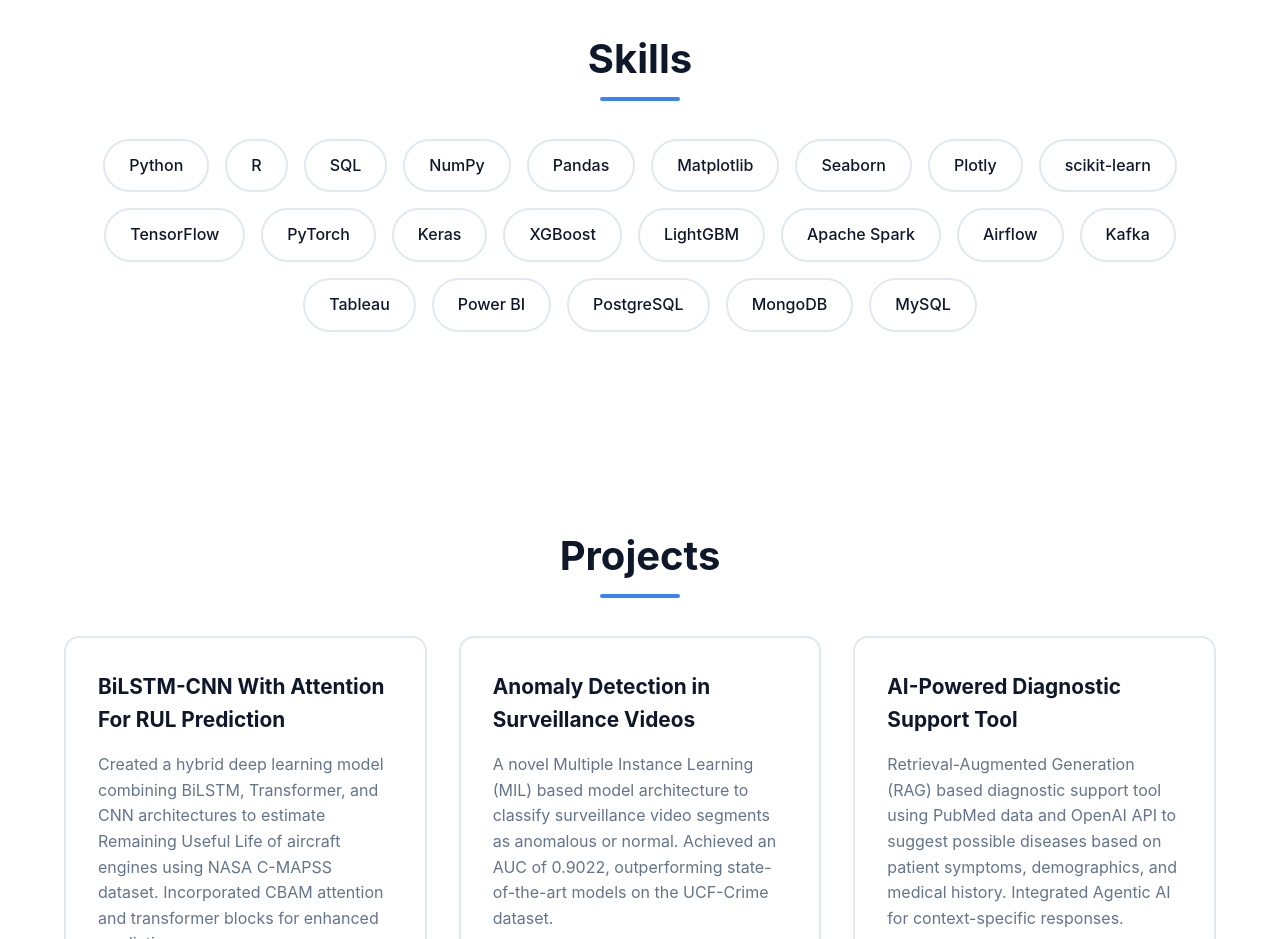
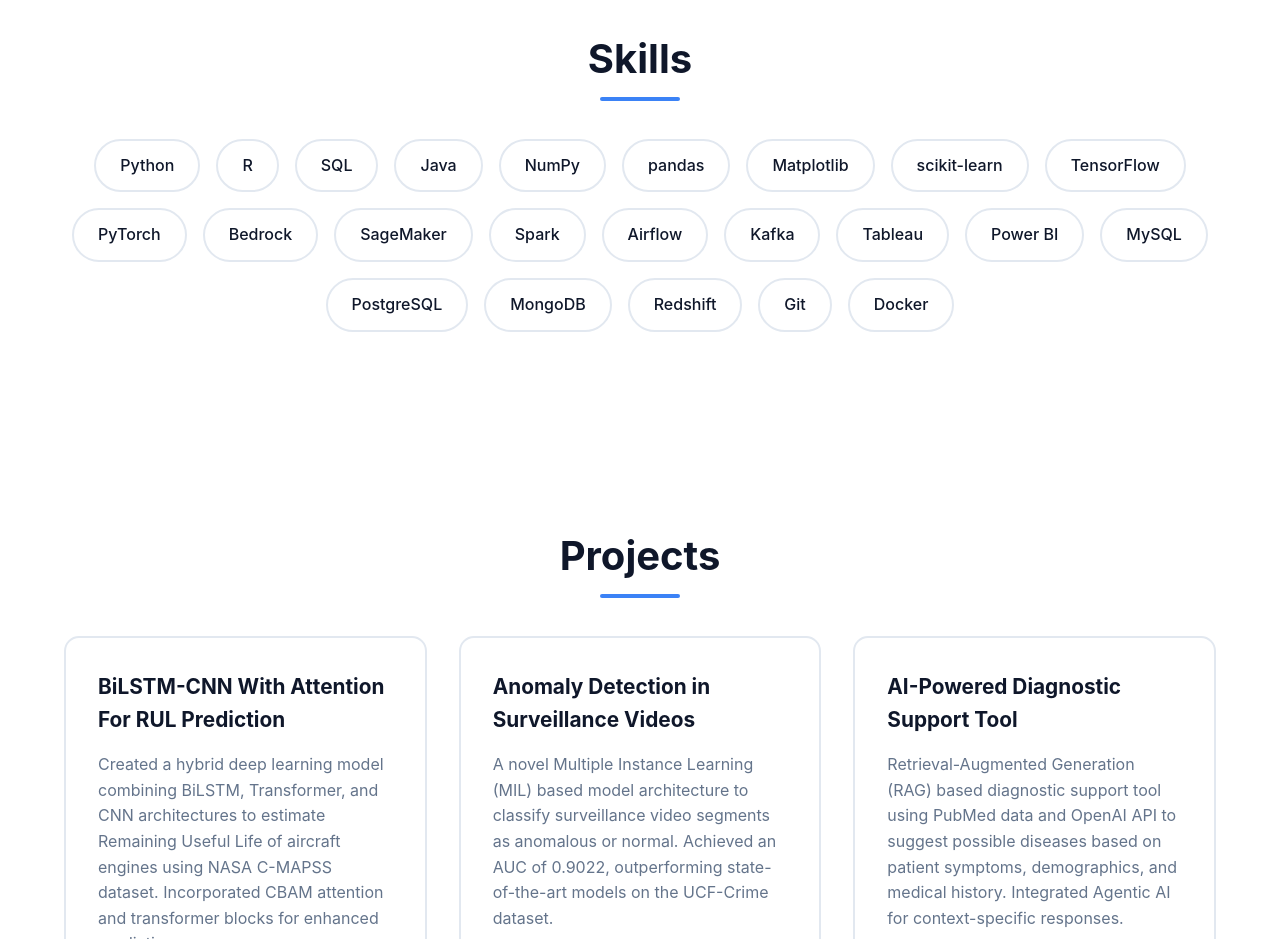
Before and after one commit to rajatrayaraddi/test3, a plain HTML site: page index.html in a window 1280 px wide. Shown: the part 1960-2899 px from the top of the page. Drawn offline with Linux system fonts and the light colour scheme.

Commit message:
Update skills section in index.html

```diff
--- a/index.html
+++ b/index.html
@@ -686,25 +686,33 @@
             <div class="skill-tag">Python</div>
             <div class="skill-tag">R</div>
             <div class="skill-tag">SQL</div>
+            <div class="skill-tag">Java</div>
+
             <div class="skill-tag">NumPy</div>
-            <div class="skill-tag">Pandas</div>
+            <div class="skill-tag">pandas</div>
             <div class="skill-tag">Matplotlib</div>
-            <div class="skill-tag">Seaborn</div>
-            <div class="skill-tag">Plotly</div>
+
             <div class="skill-tag">scikit-learn</div>
             <div class="skill-tag">TensorFlow</div>
             <div class="skill-tag">PyTorch</div>
-            <div class="skill-tag">Keras</div>
-            <div class="skill-tag">XGBoost</div>
-            <div class="skill-tag">LightGBM</div>
-            <div class="skill-tag">Apache Spark</div>
+            <div class="skill-tag">Bedrock</div>
+            <div class="skill-tag">SageMaker</div>
+
+            <div class="skill-tag">Spark</div>
             <div class="skill-tag">Airflow</div>
             <div class="skill-tag">Kafka</div>
+
             <div class="skill-tag">Tableau</div>
             <div class="skill-tag">Power BI</div>
+
+            <div class="skill-tag">MySQL</div>
             <div class="skill-tag">PostgreSQL</div>
             <div class="skill-tag">MongoDB</div>
-            <div class="skill-tag">MySQL</div>
+            <div class="skill-tag">Redshift</div>
+
+            <div class="skill-tag">Git</div>
+            <div class="skill-tag">Docker</div>
+
         </div>
     </section>
 
```
